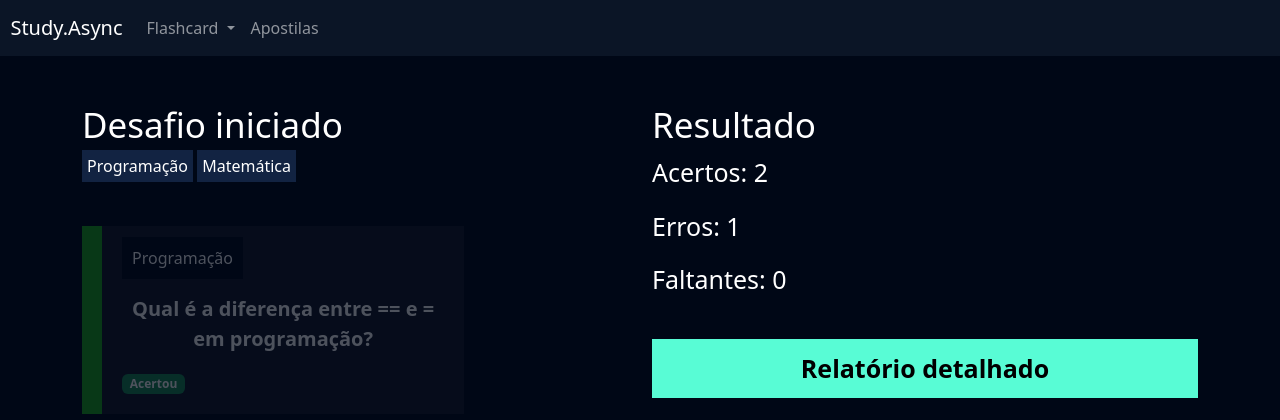
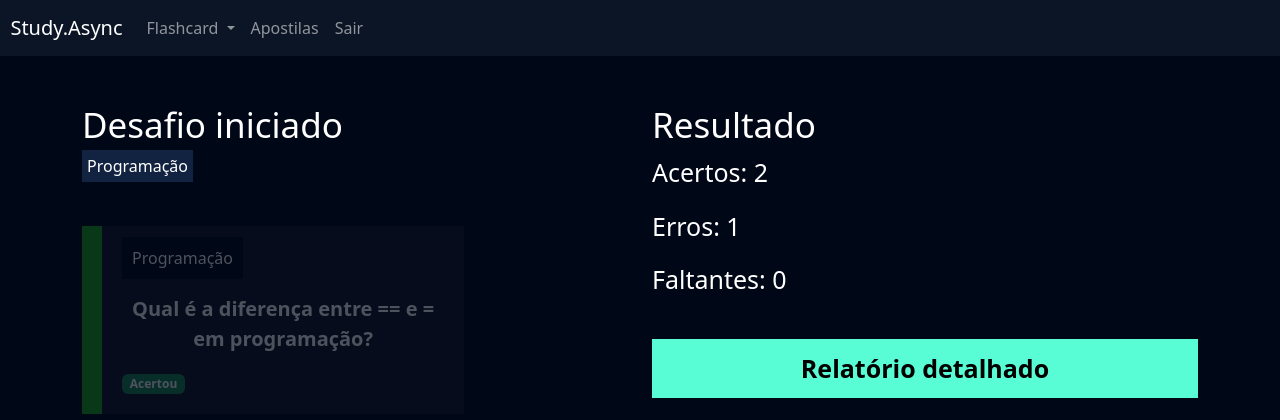
Before and after one commit to EduardaReis3332/PSW_9, a Django app: page /flashcard/desafio/2/ in a window 1280 px wide. Shown: the top 420 px of the page. Run offline with Django 5.2, Linux system fonts and the light colour scheme; a user stored in the database is signed in; data comes from the database, SQL or seed files in the repository; both versions use the stored data as it was after the commit.

Commit message:
atualizações

```diff
--- a/flashcard/templates/desafio.html
+++ b/flashcard/templates/desafio.html
@@ -22,8 +22,9 @@
         <div class="row">
             <div class="col-md">
                 <h3 class="fonte-secundaria" >Desafio iniciado</h3>
-                <span class="badge-categoria">Programação</span>
-                <span class="badge-categoria" >Matemática</span>
+                {% for categoria in categorias %}
+                    <span class="badge-categoria">{{ categoria.nome }}</span>
+                {% endfor %}
                 <br>
                 <br>
                 <br>
--- a/flashcard/templates/novo_flashcard.html
+++ b/flashcard/templates/novo_flashcard.html
@@ -103,7 +103,7 @@
                 <br>
                 {% for flash in flashcards %}
                 <div class="box-new-flashcard"  onclick="flip_card({{flash.id}})">
-                        <div class="flashcard ">
+                        <div class="flashcard {{flash.css_dificuldade}}">
 
                             <div class="flashcard-categoria">
                                 {{flash.categoria}}
--- a/flashcard/views.py
+++ b/flashcard/views.py
@@ -136,7 +136,8 @@ def desafio(request, id):
         acertos = desafio.flashcards.filter(respondido=True).filter(acertou=True).count()
         erros = desafio.flashcards.filter(respondido=True).filter(acertou=False).count()
         faltantes = desafio.flashcards.filter(respondido=False).count()
-        return render(request,'desafio.html', {'desafio': desafio, 'acertos': acertos, 'erros': erros, 'faltantes': faltantes})
+        categorias = desafio.categoria.all()
+        return render(request,'desafio.html', {'desafio': desafio, 'acertos': acertos, 'erros': erros, 'faltantes': faltantes, 'categorias': categorias})
 
 def responder_flashcard(request, id):
     flashcard_desafio = FlashcardDesafio.objects.get(id=id)
--- a/templates/partials/header.html
+++ b/templates/partials/header.html
@@ -18,6 +18,9 @@
         <li class="nav-item">
           <a class="nav-link" href="{% url "adicionar_apostilas" %}">Apostilas</a>
         </li>
+        <li class="nav-item">
+          <a class="nav-link" href="{% url 'logout' %}">Sair</a>
+        </li>
       </ul>
     </div>
   </nav>
--- a/usuarios/templates/cadastro.html
+++ b/usuarios/templates/cadastro.html
@@ -65,6 +65,10 @@
                             <br>
                             <br>
                         </form>
+                        <br>
+                        <a href="{% url 'login' %}" class="btn btn-primary">Fazer login</a>
+                        <br>
+                        <br>
                     </div>
 
                 </div>
--- a/usuarios/templates/login.html
+++ b/usuarios/templates/login.html
@@ -59,6 +59,10 @@
                             <br>
                             <br>
                         </form>
+                        <br>
+                        <a href="{% url 'cadastro' %}" class="btn btn-primary">Fazer cadastro</a>
+                        <br>
+                        <br>
                     </div>
 
                 </div>
```
Also changed, not shown: db.sqlite3.
